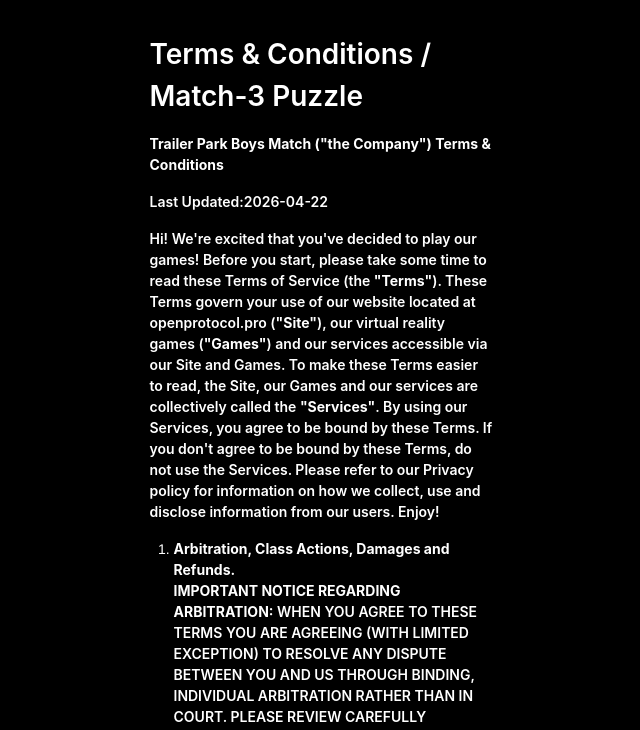
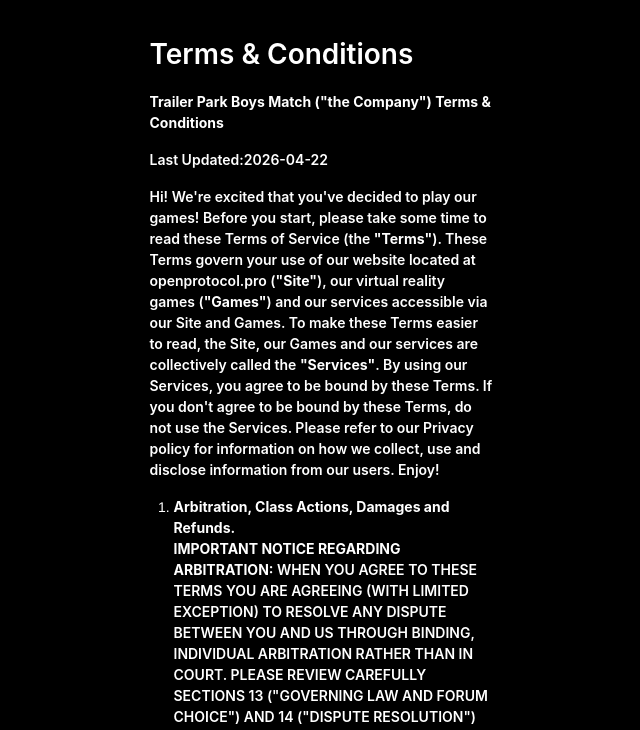
Before and after one commit to Alina29051981/STP-12566, a plain HTML site: page terms-and-conditions.html in a window 1280 px wide. Shown: the part 68-798 px from the top of the page, without its empty margins (319-959 px from the left). Drawn offline with Linux system fonts and the light colour scheme.

Commit message:
Deploying to gh-pages from @ Alina29051981/STP-12566@f5e496be05fffd5f1ef2e9a5c263fa68d3d83e68 🚀

```diff
--- a/terms-and-conditions.html
+++ b/terms-and-conditions.html
@@ -27,7 +27,7 @@
   <main class="terms-page">
     <div class="container terms-container">
       <h1 class="terms-title">
-        Terms & Conditions / Match-3 Puzzle
+        Terms & Conditions
       </h1>
       <h2 class="terms-subtitle">Trailer Park Boys Match ("the Company") Terms & Conditions</h2>
       <p class="terms-date">Last Updated:<time datetime="2026-04-22">2026-04-22</time></p>
```
